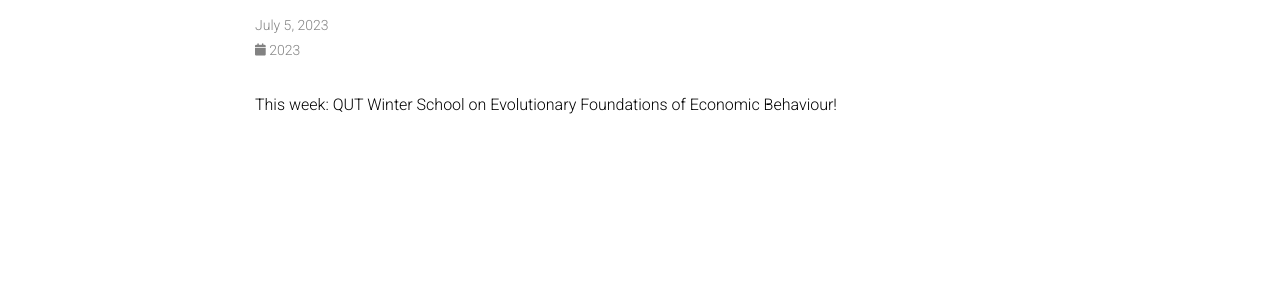
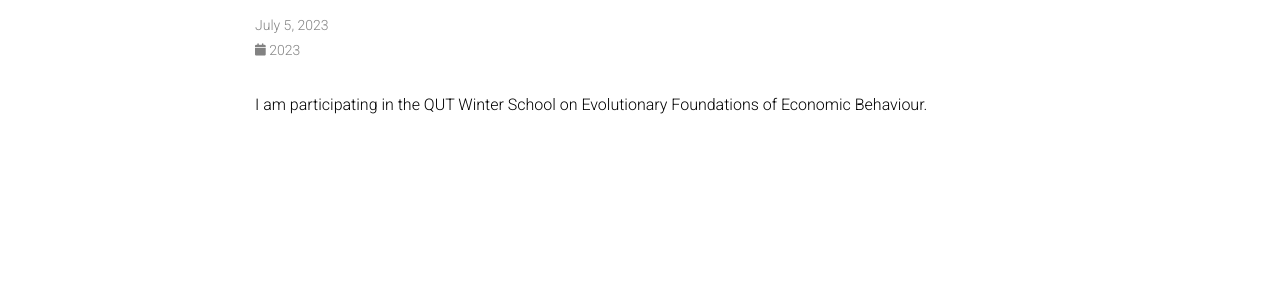
Before and after one commit to egorbronnikov/egorbronnikov.github.io, a Jekyll site: the page built from _news/announcement_3.md, in a window 1280 px wide. Shown: the part 146-433 px from the top of the page. Built offline with Jekyll 4.4.1, drawn with Linux system fonts in a browser that asks for light colours; comment, search, counter and statistics services are not loaded; a style sheet for code colours, icons or effects is not loaded.

Commit message:
Update announcement_3.md

```diff
--- a/_news/announcement_3.md
+++ b/_news/announcement_3.md
@@ -5,4 +5,4 @@
 related_posts: false
 ---
 
-This week: QUT Winter School on Evolutionary Foundations of Economic Behaviour!
+I am participating in the QUT Winter School on Evolutionary Foundations of Economic Behaviour.
```
